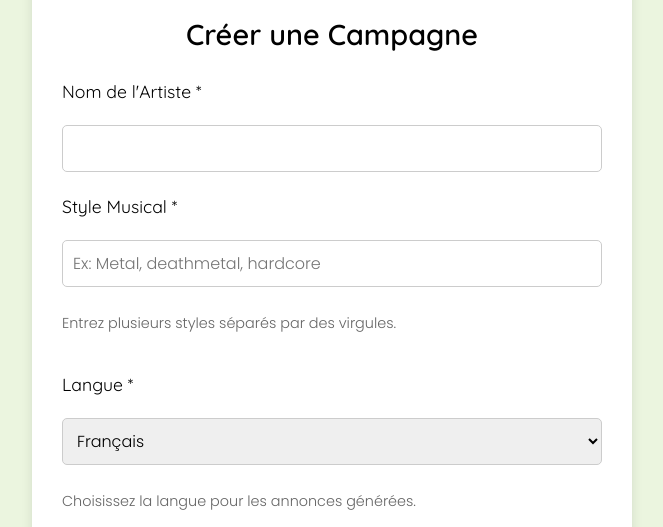
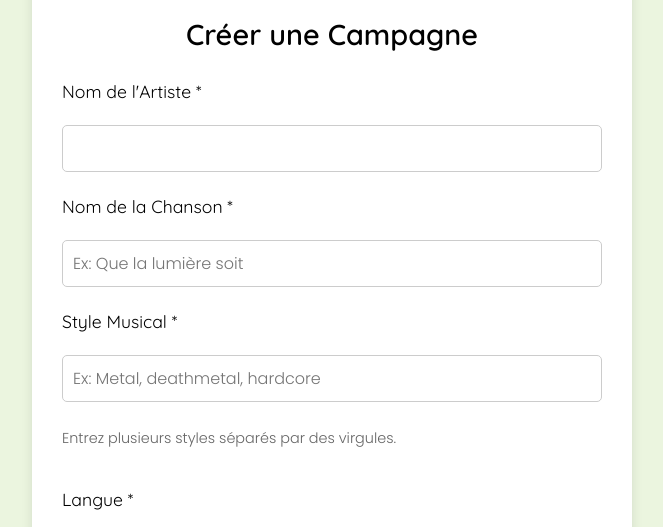
Before and after one commit to DenisAIagent/Bandstream-AiAgent, a Flask app: page / in a window 1280 px wide. Shown: the part 329-856 px from the top of the page, without its empty margins (308-971 px from the left). Run offline with Flask 2, Linux system fonts and the light colour scheme.

Commit message:
Update index.html
add favoricon

```diff
--- a/campaign_supervisor/templates/index.html
+++ b/campaign_supervisor/templates/index.html
@@ -5,6 +5,7 @@
     <meta name="viewport" content="width=device-width, initial-scale=1.0">
     <title>Band Stream Crew AI Agent</title>
     <link href="https://fonts.googleapis.com/css2?family=Quicksand:wght@400;600;700&family=Poppins:wght@300;400;500;700&display=swap" rel="stylesheet">
+    <link rel="icon" type="image/png" href="https://i.postimg.cc/6q9gHcqq/favicon-bandstream.png">
     <style>
         body { font-family: 'Poppins', sans-serif; font-weight: 300; margin: 0; padding: 0; background-color: #EBF5DF; color: #000000; line-height: 1.6; }
         header { background-color: #000000; color: #FFFFFF; text-align: center; padding: 2rem 0; position: relative; overflow: hidden; }
@@ -48,6 +49,9 @@
                 <label for="artist">Nom de l'Artiste *</label>
                 <input type="text" id="artist" name="artist" required>
 
+                <label for="song">Nom de la Chanson *</label>
+                <input type="text" id="song" name="song" required placeholder="Ex: Que la lumière soit">
+
                 <label for="style">Style Musical *</label>
                 <input type="text" id="style" name="style" required placeholder="Ex: Metal, deathmetal, hardcore">
                 <p class="help-text">Entrez plusieurs styles séparés par des virgules.</p>
```
